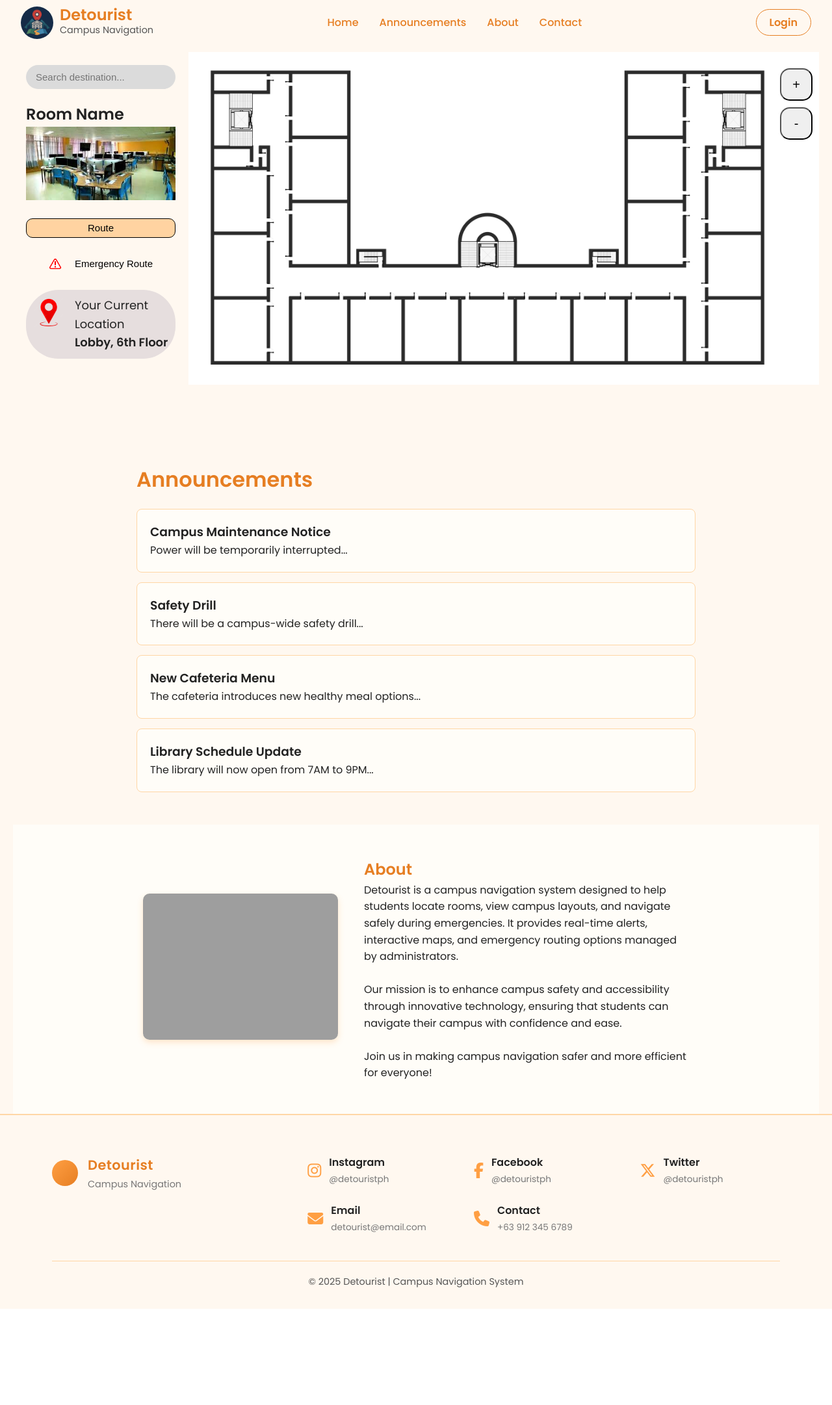
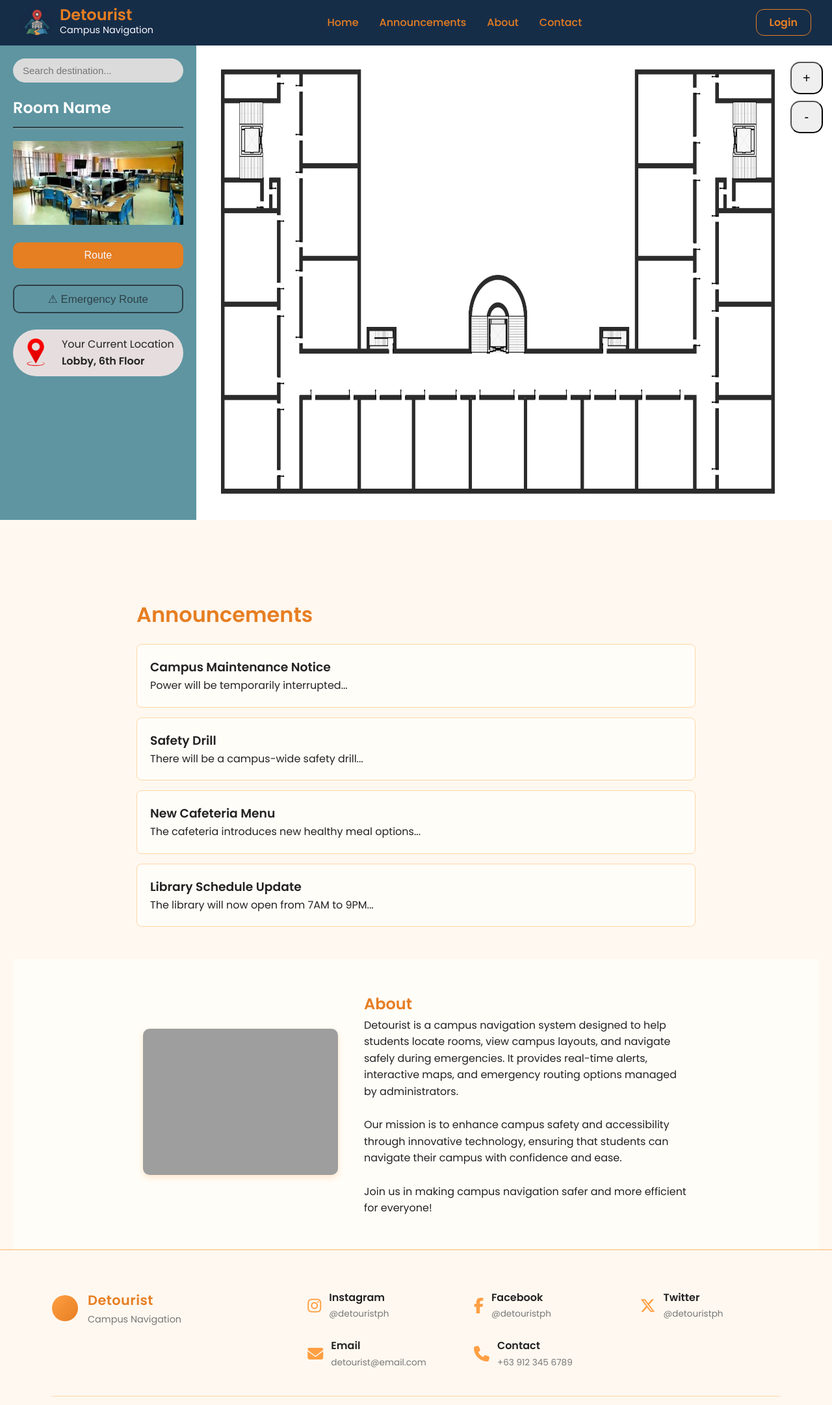
Before and after one commit to erylebds/Detourist-Campus-Navigation-App, a PHP site: page / in a window 1280 px wide. Shown: the top 2162 px of the page at 65% size. Before the commit the page ends 2014 px from the top, so only its background shows below. Run offline with PHP 8.4, Linux system fonts and the light colour scheme; grey boxes are pictures that could not be loaded.

Commit message:
Make home section more colorful

```diff
--- a/css/style.css
+++ b/css/style.css
@@ -21,13 +21,8 @@ body {
   scroll-padding-top: 80px;
 }
 
-header,
 main {
-  margin: 0 20px;
-}
-
-header {
-  margin-top: 80px;
+  padding: 0 20px;
 }
 
 a {
@@ -44,16 +39,14 @@ a {
   justify-content: space-between;
   align-items: center;
   padding: 0 2rem;
-  background-color: transparent;
+  background-color: #162d48;
   position: fixed;
   top: 0;
   z-index: 100;
-  transition: all 0.3s ease;
 }
 
 .navbar.scrolled {
-  background-color: #fff8f0;
-  box-shadow: 0 3px 10px rgba(255, 159, 67, 0.25);
+  box-shadow: 0 3px 10px rgba(85, 85, 85, 0.25);
 }
 
 .navbar-left {
@@ -77,7 +70,7 @@ a {
 
 .navbar-title p {
   font-size: 0.9rem;
-  color: #555;
+  color: #F8F8FF;
 }
 
 .nav-links {
@@ -100,17 +93,17 @@ a {
 .btn-login {
   background: transparent;
   border: 1.5px solid #e67e22;
-  border-radius: 30px;
+  border-radius: 12px;
   padding: 8px 20px;
   font-weight: 600;
   color: #e67e22;
   cursor: pointer;
-  transition: all 0.3s;
+  transition: 0.2s;
 }
 
 .btn-login:hover {
-  background-color: #ff9f43;
-  color: #fff;
+  color: #F8F8FF;
+  background-color: #e67e22;
 }
 
 /* =========================
@@ -152,8 +145,13 @@ a {
 ========================= */
 #home {
   width: 100%;
-  height: auto;
+  height: 100svh;
   display: flex;
+}
+
+.destination-details,
+.campus-map {
+  margin-top: 70px;
 }
 
 .destination-details {
@@ -162,6 +160,8 @@ a {
   display: flex;
   flex-direction: column;
   gap: 20px;
+  background-color: #5e95a1;
+  padding-left: 20px;
 }
 
 .destination-details input {
@@ -178,6 +178,14 @@ a {
   object-fit: contain;
 }
 
+.room-info>h2 {
+  color: white;
+  border-bottom: #2f4048 solid 2px;
+  box-shadow: 0 2px 2px -2px lightgray;
+  padding-bottom: 10px;
+  margin-bottom: 20px;
+}
+
 .route-button {
   display: flex;
   flex-direction: column;
@@ -187,30 +195,34 @@ a {
 
 .route-button button {
   height: 30px;
-  font-size: 15px;
+  font-size: 1.05rem;
+  box-sizing: content-box;
+  padding: 5px;
+  border: none;
+  border-radius: 10px;
   align-items: center;
   justify-content: center;
   cursor: pointer;
 }
 
 #norm-route {
-  border-radius: 10px;
-  border: 1px solid black;
-  background-color: #ffd3a1;
+  border: 2px #e67e22;
+  font-size: 1rem;
+  color: #F8F8FF;
+  background-color: #e67e22;
 }
 
 #er-route {
   background-color: transparent;
-  border: none;
-  display: flex;
-  align-items: center;
-  justify-items: center;
+  border: 2px solid #2f4048;
+  color: #2f4048;
   gap: 20px;
 }
 
-#er-route img {
-  width: 20px;
-  height: 20px;
+#er-route:hover {
+  color: #F8F8FF;
+  background-color: #2f4048;
+  transition: 0.2s;
 }
 
 .current-location-details {
@@ -230,12 +242,12 @@ a {
 
 #loc-header {
   font-weight: normal;
-  font-size: 18px;
+  font-size: 1rem;
 }
 
 #loc-info {
   font-weight: bold;
-  font-size: 18px;
+  font-size: 1rem;
 }
 
 .campus-map {
@@ -243,7 +255,6 @@ a {
   display: flex;
   width: 100%;
   padding: 10px;
-  margin: 0;
   justify-content: center;
 }
 
--- a/index.html
+++ b/index.html
@@ -63,14 +63,14 @@
 
         <div class="route-button">
           <button id="norm-route">Route</button>
-          <button id="er-route"><img src="assets/images/warning.webp" alt=""> Emergency Route</button>
+          <button id="er-route">⚠︎ Emergency Route</button>
         </div>
 
         <div class="current-location-details">
           <img src="assets/images/location.png" alt="location">
           <div id="details">
-            <h3 id="loc-header">Your Current Location</h3>
-            <h3 id="loc-info">Lobby, 6th Floor</h3>
+            <p id="loc-header">Your Current Location</p>
+            <p id="loc-info">Lobby, 6th Floor</p>
           </div>
         </div>
       </div>
```
